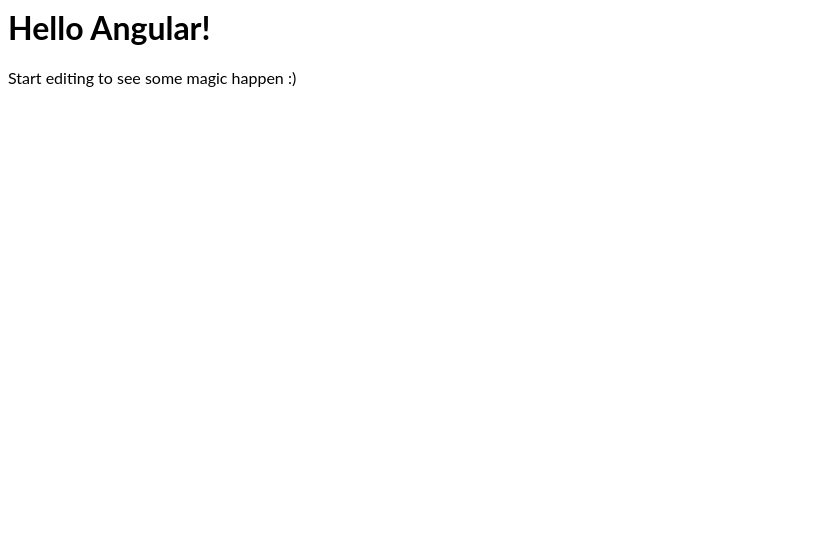
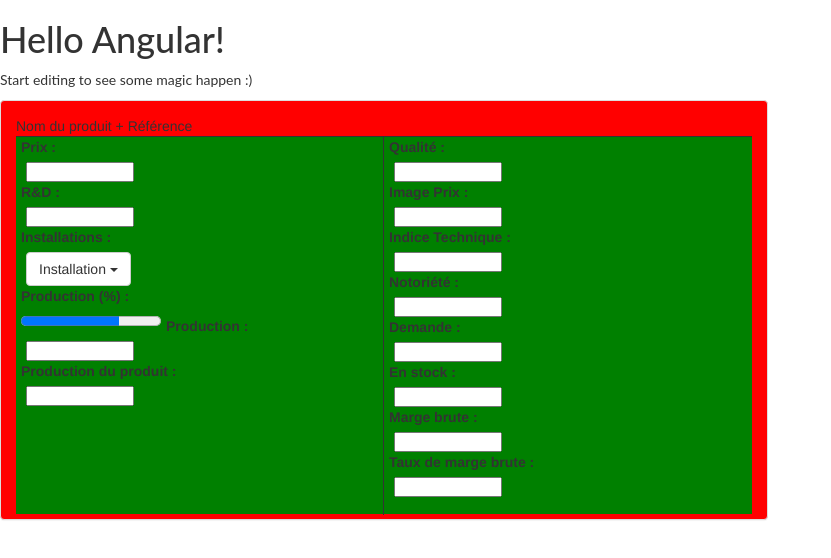
Before and after one commit to NK-972/Myangular-mhkr9e, an Angular app: page / in a window 1280 px wide. Shown: the top 558 px of the page, without its empty margins (0-831 px from the left). Built offline with nearby package versions, Linux system fonts and the light colour scheme.

Commit message:
3 files modified

```diff
--- a/src/app/app.component.css
+++ b/src/app/app.component.css
@@ -1,3 +1,50 @@
 p {
   font-family: Lato;
 }
+
+label {
+  margin-left: 5px;
+}
+input {
+  height: 20px;
+  margin-left: 10px;
+}
+
+progress {
+  margin-left: 5px;
+  height: 20px;
+}
+
+.produit{
+  display: inline-block;
+  width: 60%;
+  height: 30em;
+  background: red;
+}
+
+.mypanel{
+  display: inline-block;
+  width: 100%;
+  height: 27em;
+  border-style: solid none none none;
+  border-width: 1px;
+  background: green;
+}
+
+.descision{
+  float: left;
+  width: 50%;
+  height: 27em;
+  border-style: none solid none none;
+  border-width: 1px;
+}
+
+.descision .dropdown button{
+  margin-left: 10px;
+}
+
+.information{
+  float: left;
+  width: 50%;
+  height: 20em;
+}
--- a/src/app/app.component.html
+++ b/src/app/app.component.html
@@ -1,4 +1,63 @@
+<link rel="stylesheet" href="https://maxcdn.bootstrapcdn.com/bootstrap/3.4.1/css/bootstrap.min.css">
+<script src="https://ajax.googleapis.com/ajax/libs/jquery/3.4.1/jquery.min.js"></script>
+<script src="https://maxcdn.bootstrapcdn.com/bootstrap/3.4.1/js/bootstrap.min.js"></script>
+
 <hello name="{{ name }}"></hello>
 <p>
   Start editing to see some magic happen :)
 </p>
+<div class="produit panel panel-default">
+  <div class="panel-body">Nom du produit + Référence
+  <div class="mypanel">
+
+    <div class="descision">
+      <label>Prix : </label><br>
+      <input type="nummber" id="name" name="name" required minlength="1" maxlength="8" size="10"><br>
+      <label>R&D :</label><br>
+      <input type="nummber" id="name" name="name" required minlength="1" maxlength="10" size="10"><br>
+      <label>Installations :</label><br>
+
+      <div class="dropdown">
+        <button class="btn btn-default dropdown-toggle" type="button" id="dropdownMenu1" data-toggle="dropdown" aria-haspopup="true" aria-expanded="true">
+          Installation
+          <span class="caret"></span>
+        </button>
+        <ul class="dropdown-menu" aria-labelledby="dropdownMenu1">
+          <li><a href="#" title="Lien 1">Lien 1</a></li>
+          <li><a href="#" title="Lien 2">Lien 2</a></li>
+          <li><a href="#" title="Lien 3">Lien 3</a></li>
+          <li role="separator" class="divider"></li>
+          <li><a href="#" title="Lien 4">Lien 4</a></li>
+        </ul>
+      </div>
+      <label>Production (%) :</label><br>
+      <progress id="file" max="100" value="70"> 70% </progress>
+      <label>Production :</label><br>
+      <input type="nummber" id="name" name="name" required minlength="1" maxlength="6" size="10"><br>
+      <label>Production du produit :</label><br>
+      <input type="nummber" id="name" name="name" required minlength="1" maxlength="8" size="10"><br>
+    </div>
+
+
+    <div class="information">
+      <label>Qualité :</label><br>
+      <input type="nummber" size="10"><br>
+      <label>Image Prix :</label><br>
+      <input type="nummber" size="10"><br>
+      <label>Indice Technique : </label><br>
+      <input type="nummber" size="10"><br>
+      <label>Notoriété :</label><br>
+      <input type="nummber" size="10"><br>
+      <label>Demande :</label><br>
+      <input type="nummber" size="10"><br>
+      <label>En stock :</label><br>
+      <input type="nummber" size="10"><br>
+      <label>Marge brute : </label><br>
+      <input type="nummber" size="10"><br>
+      <label>Taux de marge brute : </label><br>
+      <input type="nummber" size="10"><br>
+    </div>
+
+  </div>
+  </div>
+</div>
--- a/src/app/app.component.ts
+++ b/src/app/app.component.ts
@@ -1,10 +1,46 @@
-import { Component } from '@angular/core';
+import { Component, OnInit, Input } from '@angular/core';
+
+interface Produit{
+  Prix : Number
+  , RD : Number
+  , Installations: string[]
+  , InstallationSelected: string
+  , Production: Number
+  , Qualite: Number
+  , IP: Number
+  , IT: Number
+  , Notoriete: Number
+  , Demande: Number
+  , Stock: Number
+  , MB: Number
+  , TMB: Number
+}
 
 @Component({
   selector: 'my-app',
   templateUrl: './app.component.html',
   styleUrls: [ './app.component.css' ]
 })
+
 export class AppComponent  {
+  @Input() data: JSON;
   name = 'Angular';
+  produit: Produit;
+  ngOnInit() {
+    this.produit ={
+      Prix : Number()
+      , RD : Number()
+      , Installations: []
+      , InstallationSelected: ''
+      , Production: Number()
+      , Qualite: Number()
+      , IP: Number()
+      , IT: Number()
+      , Notoriete: Number()
+      , Demande: Number()
+      , Stock: Number()
+      , MB: Number()
+      , TMB: Number()
+    }
+  }
 }
```
